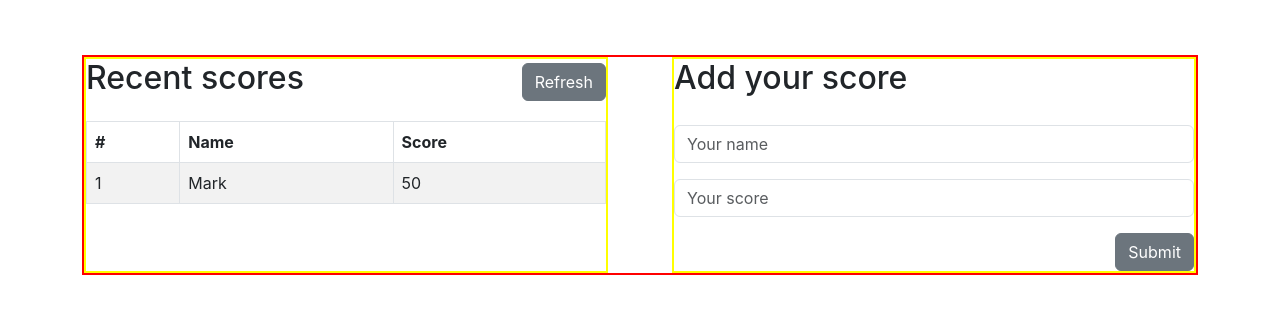
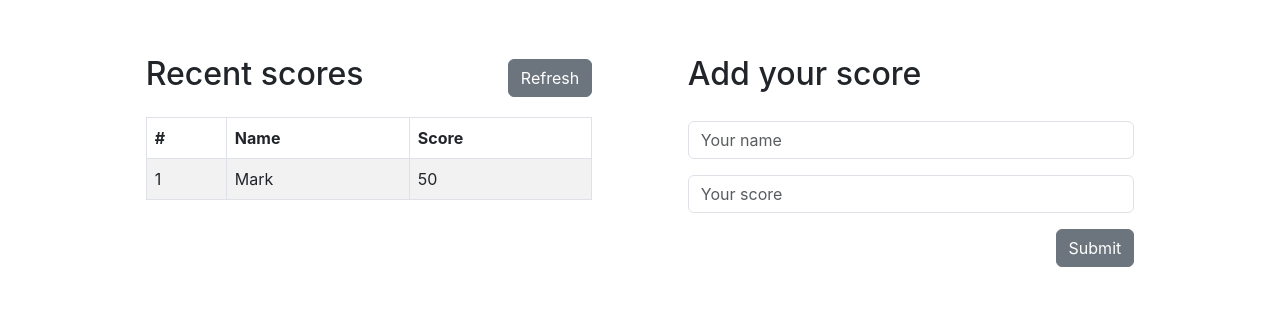
Before and after one commit to binyamolango/leader-board2, a React (Create React App) app: page / in a window 1280 px wide. Shown: the part 399-712 px from the top of the page. Built offline with nearby package versions, Linux system fonts and the light colour scheme.

Commit message:
Update the style

```diff
--- a/src/index.css
+++ b/src/index.css
@@ -42,14 +42,12 @@ img {
 @media screen and (min-width: 768px) {
   .home-row {
     display: flex;
-    justify-content: center;
-    gap: 4em;
-    border: 2px solid red;
+    justify-content: space-evenly;
+    gap: 2em;
   }
 
   .add-score,
   .recent-score {
-    width: 50%;
-    border: 2px solid yellow;
+    width: 40%;
   }
 }
```
